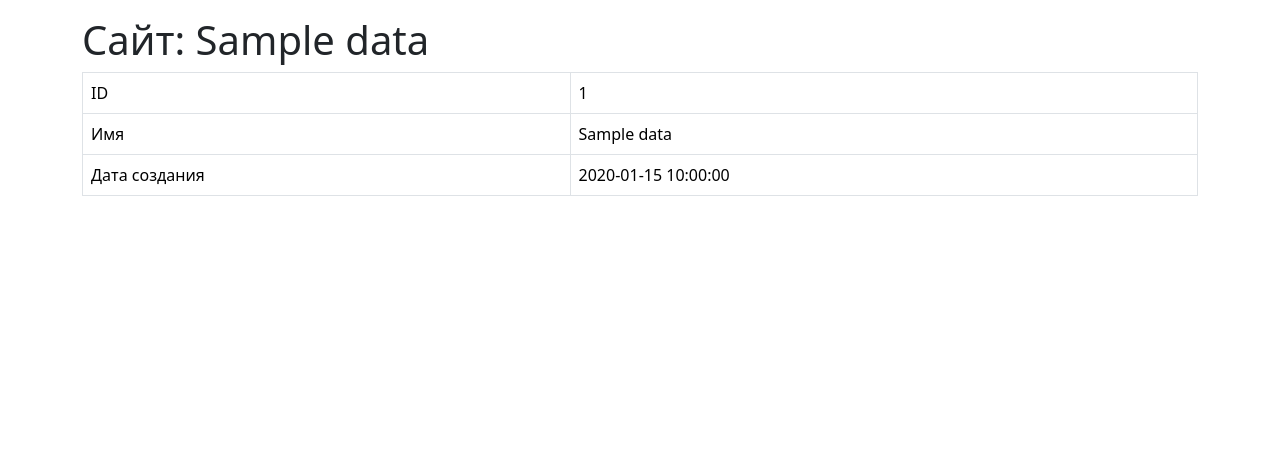
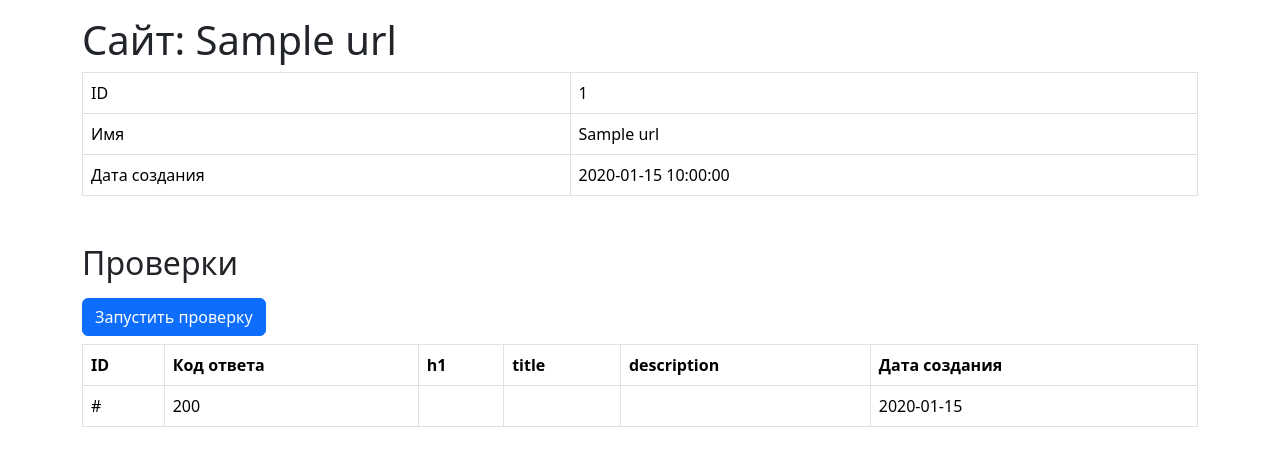
Before and after one commit to glebondri/python-project-83, a Flask app: template page_analyzer/templates/checks.html in a window 1280 px wide. Shown: the part 56-522 px from the top of the page. Run offline with Flask 3, Linux system fonts and the light colour scheme; the template is opened without the code that fills it: most values are stand-ins (such as "Sample title", 1, 10 or a date in 2020); some libraries are stand-ins or nearby versions.

Commit message:
added display of url checks

```diff
--- a/page_analyzer/templates/checks.html
+++ b/page_analyzer/templates/checks.html
@@ -13,21 +13,49 @@
 
     <div class="container">
         <div class="mt-3">
-            <h1>Сайт: {{ data.name }}</h1>
-            <table class="table table-bordered table-responsive table-hover" data-test="url">
+            <h1>Сайт: {{ url_data.name }}</h1>
+            <table class="table mb-5 table-bordered table-responsive table-hover" data-test="url">
                 <tbody>
                 <tr>
                     <td class="col">ID</td>
-                    <td class="col">{{ data.id }}</td>
+                    <td class="col">{{ url_data.id }}</td>
                 </tr>
                 <tr>
                     <td class="col">Имя</td>
-                    <td class="col">{{ data.name }}</td>
+                    <td class="col">{{ url_data.name }}</td>
                 </tr>
                 <tr>
                     <td class="col">Дата создания</td>
-                    <td class="col">{{ data.created_at }}</td>
+                    <td class="col">{{ url_data.created_at }}</td>
                 </tr>
+                </tbody>
+            </table>
+
+            <h2 class="mb-3">Проверки</h2>
+            <form action="/urls/{{ url_data.id }}/checks" method="post">
+                <input class="btn mb-2 btn-primary" type="submit" value="Запустить проверку">
+            </form>
+
+            <table class="table table-bordered table-responsive table-hover" data-test="url">
+                <thead>
+                    <th class="col">ID</th>
+                    <th class="col">Код ответа</th>
+                    <th class="col">h1</th>
+                    <th class="col">title</th>
+                    <th class="col">description</th>
+                    <th class="col">Дата создания</th>
+                </thead>
+                <tbody>
+                    {% for id, created_at in url_checks %}
+                    <tr>
+                        <td class="col">{{ id }}</td>
+                        <td class="col">200</td>
+                        <td class="col"></td>
+                        <td class="col"></td>
+                        <td class="col"></td>
+                        <td class="col">{{ created_at }}</td>
+                    </tr>
+                    {% endfor %}
                 </tbody>
             </table>
         </div>
```
